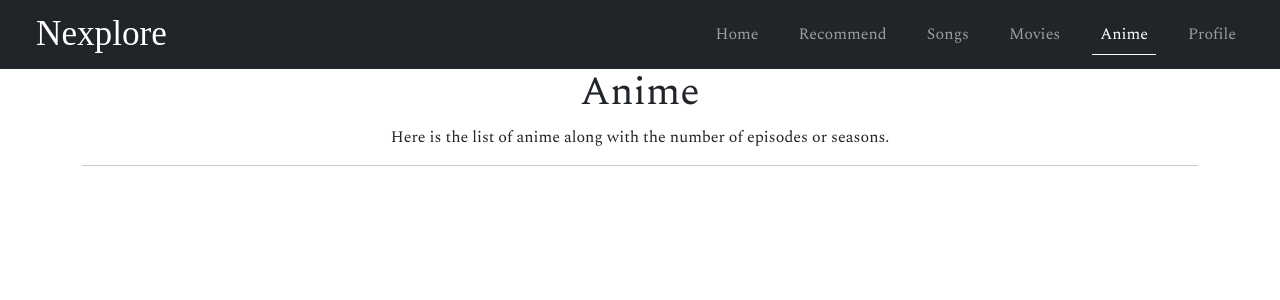
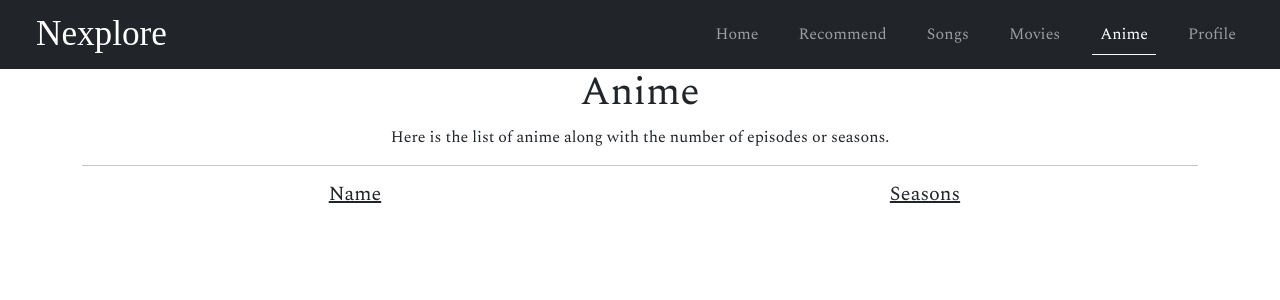
Before and after one commit to Maaz-Code/Nexplore, a React (Create React App) app: page /anime in a window 1280 px wide. Shown: the top 300 px of the page. Built offline with nearby package versions, Linux system fonts and the light colour scheme; no server answers; a web font is replaced by a local one.

Commit message:
Minor changes

```diff
--- a/src/components/Anime.jsx
+++ b/src/components/Anime.jsx
@@ -8,6 +8,14 @@ const Anime = () => {
                     <h1>Anime</h1>
                     <p>Here is the list of anime along with the number of episodes or seasons.</p>
                     <hr/>
+                    <div className="row">
+                        <div className="col-lg-6">
+                            <h5><u>Name</u></h5>
+                        </div>
+                        <div className="col-lg-6">
+                            <h5><u>Seasons</u></h5>
+                        </div>
+                    </div>
                 </div>
             </div>
         </>
--- a/src/components/Footer.jsx
+++ b/src/components/Footer.jsx
@@ -11,7 +11,7 @@ const Footer = () => {
             <div className="container">
                 <div className="row">
                 <div className="col-4">
-                    <a href="https://github.com/Maaz-Code" target="_blank" rel="noreferrer" title="GitHub">
+                    <a href="https://github.com/Maaz-Code/Nexplore" target="_blank" rel="noreferrer" title="GitHub">
                     <Icon.Github/>
                     </a>
                 </div>
--- a/src/components/Form.jsx
+++ b/src/components/Form.jsx
@@ -15,10 +15,10 @@ const Form = () => {
                     <div className="shadow p-4 col-md-12">
                        <form>
                             <div className="mb-4">
-                                <input type="text" className="form-control" id="exampleInputEmail1" placeholder="Name"/>
+                                <input type="text" className="form-control" id="exampleInputEmail1" placeholder="Name" required="true"/>
                             </div>
                             <div className="mb-4">
-                                <input type="text" className="mr-3 form-control" id="exampleInputPassword1" placeholder="Reference"/>
+                                <input type="text" className="mr-3 form-control" id="exampleInputPassword1" placeholder="Reference" required="true"/>
                             </div>
                             <button type="submit" className="btn btn-dark">Submit</button>
                         </form>
--- a/src/components/Movies.jsx
+++ b/src/components/Movies.jsx
@@ -8,6 +8,14 @@ const Movies = () => {
                     <h1>Movies</h1>
                     <p>Here is the list of movies along with the genre it belongs to.</p>
                     <hr/>
+                    <div className="row">
+                        <div className="col-lg-6">
+                            <h5><u>Name</u></h5>
+                        </div>
+                        <div className="col-lg-6">
+                            <h5><u>Genre</u></h5>
+                        </div>
+                    </div>
                 </div>
             </div>
         </>
--- a/src/components/Songs.jsx
+++ b/src/components/Songs.jsx
@@ -8,6 +8,18 @@ const Songs = () => {
                     <h1>Songs</h1>
                     <p>Here is the list of songs along with the artist's name.</p>
                     <hr/>
+                    <div className="row">
+                        <div className="col-lg-6">
+                            <h5><u>Name</u></h5>
+                            <div className="line col">
+                            </div>
+                        </div>
+                        <div className="col-lg-6">
+                            <h5><u>Artist</u></h5>
+                            <div className="col">
+                            </div>
+                        </div>
+                    </div>
                 </div>
             </div>
         </>
--- a/src/index.scss
+++ b/src/index.scss
@@ -23,6 +23,7 @@
         background-color: #d8d8d8;
     }
 }
+
 .menu_active {
     border-bottom: #fff 1px solid;
     color: #fff !important;
@@ -64,3 +65,7 @@ footer {
         text-align: justify;
     }
 }
+
+.line {
+    border-right: #111 1px solid;
+}
```
